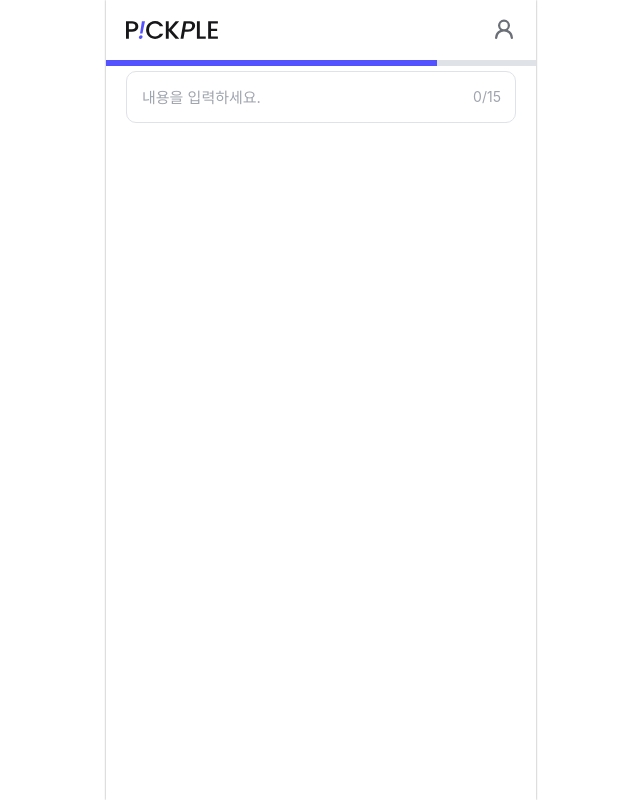
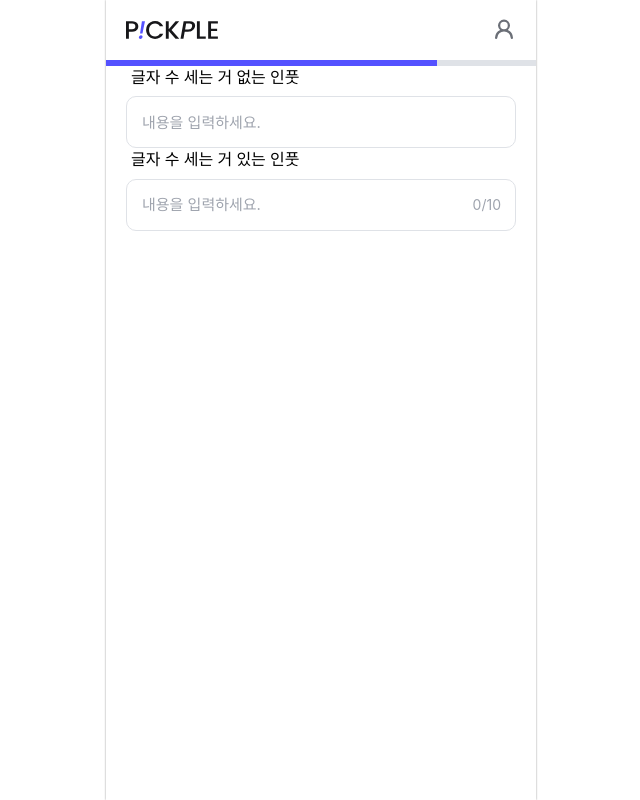
Before and after one commit to PICK-PLE/PICKPLE-client, a React (Vite) app: page /dev in a window 1280 px wide. Shown: the whole page, without its empty margins (319-959 px from the left). Built offline with nearby package versions, Linux system fonts and the light colour scheme; a web font is replaced by a local one.

Commit message:
feat: value 글자 수 세는 거 옵셔널로 만들기

```diff
--- a/src/components/common/inputs/Input/Input.style.ts
+++ b/src/components/common/inputs/Input/Input.style.ts
@@ -3,13 +3,12 @@ import { flexGenerator } from '@styles/generator';
 
 export const inputContainerStyle = css`
   ${flexGenerator('column', 'center', 'flex-start')}
-  gap: 0.5rem;
+  gap: 0.8rem;
 `;
 
 export const inputLabelStyle = (theme: Theme) => css`
   ${theme.font['subhead03-m-16']}
-  position: relative;
-  left: 0.5rem;
+  padding: 0 0.5rem;
 `;
 
 export const inputWrapperStyle = css`
@@ -18,7 +17,8 @@ export const inputWrapperStyle = css`
   width: 100%;
 `;
 
-export const inputStyle = (theme: Theme, isError: boolean) => css`
+export const inputStyle = (isError: boolean) => (theme: Theme) =>
+  css`
     min-width: 33.5rem;
     width: 100%;
     height: 5.2rem;
@@ -39,7 +39,8 @@ export const inputStyle = (theme: Theme, isError: boolean) => css`
     }
   `;
 
-export const textLengthStyle = (theme: Theme, isError: boolean) => css`
+export const textLengthStyle = (isError: boolean) => (theme: Theme) =>
+  css`
     position: absolute;
     right: 1.5rem;
     color: ${isError ? theme.color.error : theme.color.midgray1};
--- a/src/components/common/inputs/Input/Input.tsx
+++ b/src/components/common/inputs/Input/Input.tsx
@@ -1,5 +1,4 @@
 import { HTMLAttributes } from 'react';
-import { useTheme } from '@emotion/react';
 import { Dispatch, SetStateAction } from 'react';
 import {
   inputContainerStyle,
@@ -17,9 +16,10 @@ export interface InputProps extends HTMLAttributes<HTMLInputElement> {
   inputLabel?: string;
   placeholder: string;
   errorMessage?: string;
-  maxTextLength: number;
+  maxTextLength?: number;
   isError: boolean;
   setIsError: Dispatch<SetStateAction<boolean>>;
+  countValue: boolean;
 }
 
 const Input = ({
@@ -29,17 +29,22 @@ const Input = ({
   inputLabel,
   placeholder,
   errorMessage,
-  maxTextLength,
+  maxTextLength = 10,
   isError = false,
   setIsError,
+  countValue = false,
 }: InputProps) => {
   // 글자 수 세서 바로 화면에 반영하는 onChange + 외부 onChange
   const handleInputChange = (e: React.ChangeEvent<HTMLInputElement>) => {
+    if (countValue) {
       if (e.target.value.length <= maxTextLength) {
         onChange(e);
       } else {
         setValue(value.slice(0, maxTextLength));
         setIsError(true);
+      }
+    } else {
+      onChange(e);
     }
   };
 
@@ -47,20 +52,23 @@ const Input = ({
   // 글자 수 에러 메시지
   const textLengthErrorMessage = `* 글자 수 ${maxTextLength} 이하로 입력해주세요.`;
 
-  const theme = useTheme();
   return (
     <div css={inputContainerStyle}>
       <span css={inputLabelStyle}>{inputLabel}</span>
       <div css={inputWrapperStyle}>
         <input
-          css={[inputStyle(theme, isError)]}
+          css={[inputStyle(isError)]}
           placeholder={placeholder}
           value={value}
           onChange={handleInputChange}
         />
-        <span css={textLengthStyle(theme, isError)}>
+        {countValue ? (
+          <span css={textLengthStyle(isError)}>
             {value.length}/{maxTextLength}
           </span>
+        ) : (
+          ''
+        )}
       </div>
 
       {isError && value.length >= maxTextLength && (
--- a/src/pages/dev/Dev.tsx
+++ b/src/pages/dev/Dev.tsx
@@ -5,17 +5,30 @@ import { Input } from '@components';
 import { useState } from 'react';
 
 const Dev = () => {
-  const [value, setValue] = useState('');
-  const [isError, setIsError] = useState(false);
+  const [value1, setValue1] = useState('');
+  const [isError1, setIsError1] = useState(false);
+
+  const handleInputChange1 = (e: React.ChangeEvent<HTMLInputElement>) => {
+    if (e.target.value.includes('채연')) {
+      setIsError1(true);
+    } else {
+      setIsError1(false);
+    }
+
+    setValue1(e.target.value);
+  };
+
+  const [value2, setValue2] = useState('');
+  const [isError2, setIsError2] = useState(false);
 
   const handleInputChange2 = (e: React.ChangeEvent<HTMLInputElement>) => {
     if (e.target.value.includes('채연')) {
-      setIsError(true);
+      setIsError2(true);
     } else {
-      setIsError(false);
+      setIsError2(false);
     }
 
-    setValue(e.target.value);
+    setValue2(e.target.value);
   };
 
   return (
@@ -25,14 +38,27 @@ const Dev = () => {
       <section css={devContainer}>
         {/* 여기에 컴포넌트 추가해보고, 디바이스 크기 조정해보면서 테스트 */}
         <Input
-          value={value}
-          setValue={setValue}
+          value={value1}
+          setValue={setValue1}
+          onChange={handleInputChange1}
+          placeholder="내용을 입력하세요."
+          errorMessage="* 채연이 넣지 마셈."
+          isError={isError1}
+          setIsError={setIsError1}
+          inputLabel="글자 수 세는 거 없는 인풋"
+          countValue={false}
+        />
+
+        <Input
+          value={value2}
+          setValue={setValue2}
           onChange={handleInputChange2}
           placeholder="내용을 입력하세요."
           errorMessage="* 채연이 넣지 마셈."
-          maxTextLength={15}
-          isError={isError}
-          setIsError={setIsError}
+          isError={isError2}
+          setIsError={setIsError2}
+          inputLabel="글자 수 세는 거 있는 인풋"
+          countValue={true}
         />
       </section>
     </>
```
Lines whose indentation alone changed are shown as unchanged.
